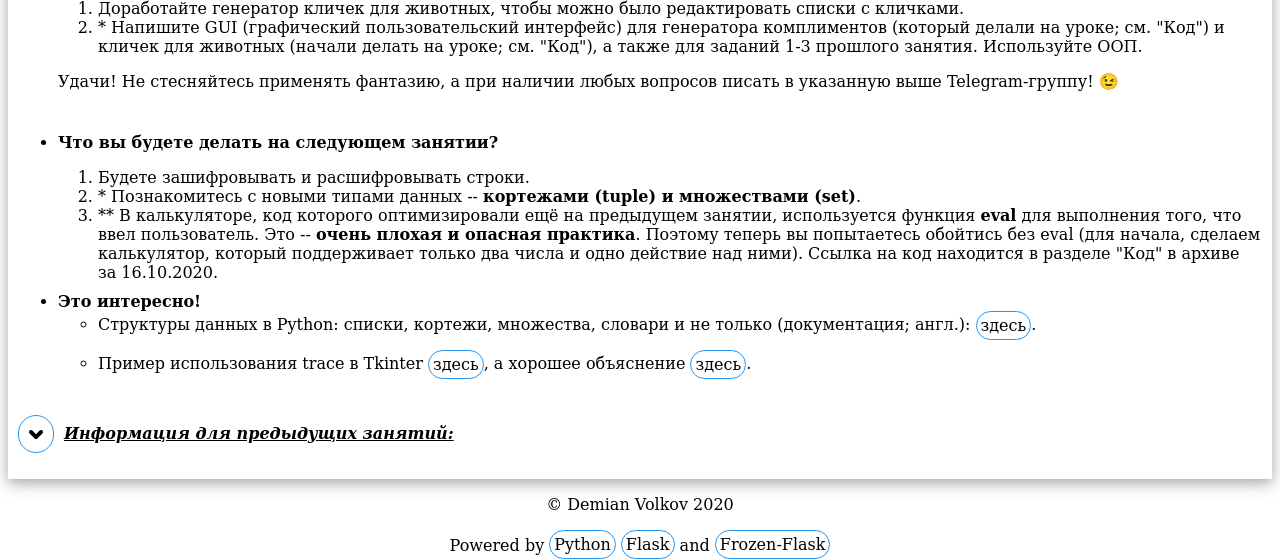
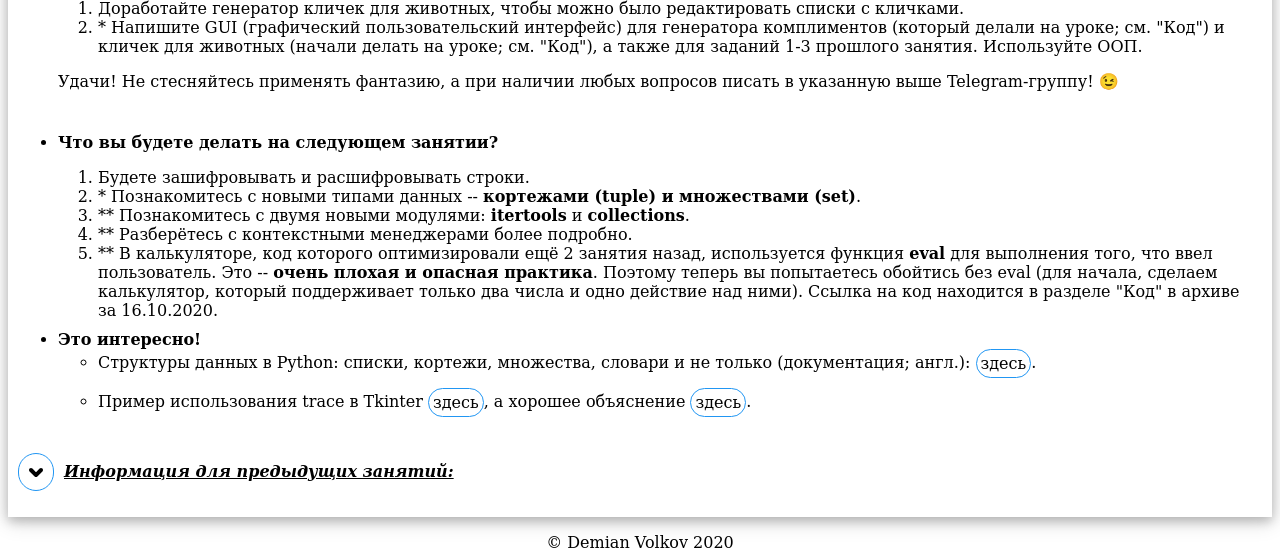
Before and after one commit to demian-wolf/demian-wolf.github.io, a Flask app: page /codeclub.html in a window 1280 px wide. Shown: the part 590-1150 px from the top of the page. Run offline with Flask 2, Linux system fonts and the light colour scheme; some libraries are stand-ins or nearby versions.

Commit message:
Fixed freeze-n-push.sh script; updated CodeClub page

```diff
--- a/flask_src/templates/codeclub.html
+++ b/flask_src/templates/codeclub.html
@@ -55,7 +55,9 @@
                 <ol>
                     <li>Будете зашифровывать и расшифровывать строки.</li>
                     <li>* Познакомитесь с новыми типами данных -- <strong>кортежами (tuple) и множествами (set)</strong>.</li>
-                    <li>** В калькуляторе, код которого оптимизировали ещё на предыдущем занятии, используется функция <strong>eval</strong> для выполнения того, что ввел пользователь. Это -- <strong>очень плохая и опасная практика</strong>. Поэтому теперь вы попытаетесь обойтись без eval (для начала, сделаем калькулятор, который поддерживает только два числа и одно действие над ними). Ссылка на код находится в разделе "Код" в архиве за 16.10.2020.</li>
+                    <li>** Познакомитесь с двумя новыми модулями: <strong>itertools</strong> и <strong>collections</strong>.</li>
+                    <li>** Разберётесь с контекстными менеджерами более подробно.</li>
+                    <li>** В калькуляторе, код которого оптимизировали ещё 2 занятия назад, используется функция <strong>eval</strong> для выполнения того, что ввел пользователь. Это -- <strong>очень плохая и опасная практика</strong>. Поэтому теперь вы попытаетесь обойтись без eval (для начала, сделаем калькулятор, который поддерживает только два числа и одно действие над ними). Ссылка на код находится в разделе "Код" в архиве за 16.10.2020.</li>
                 </ol>
             </div>
         </li>
```
Also changed, not shown: 1 other file.
